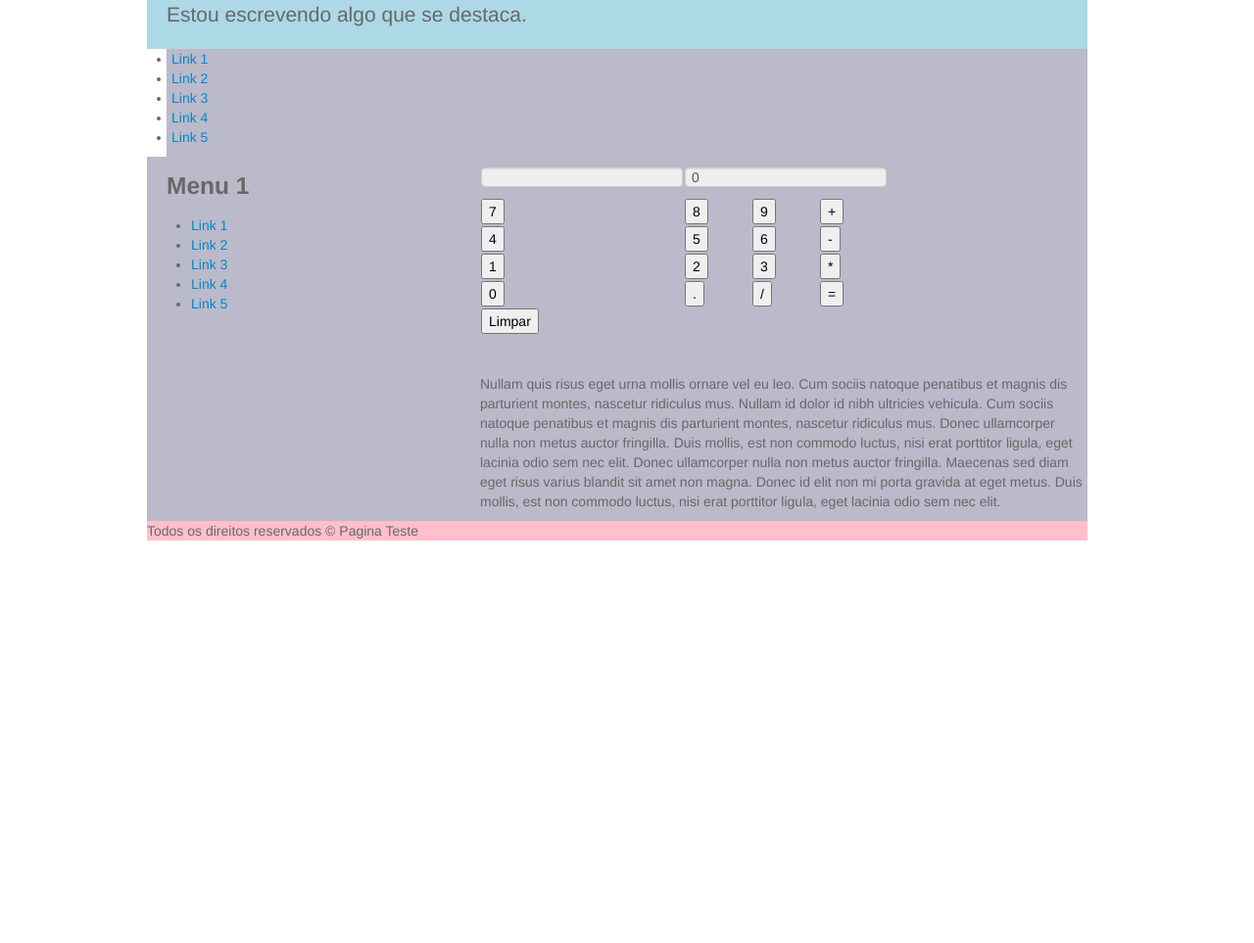
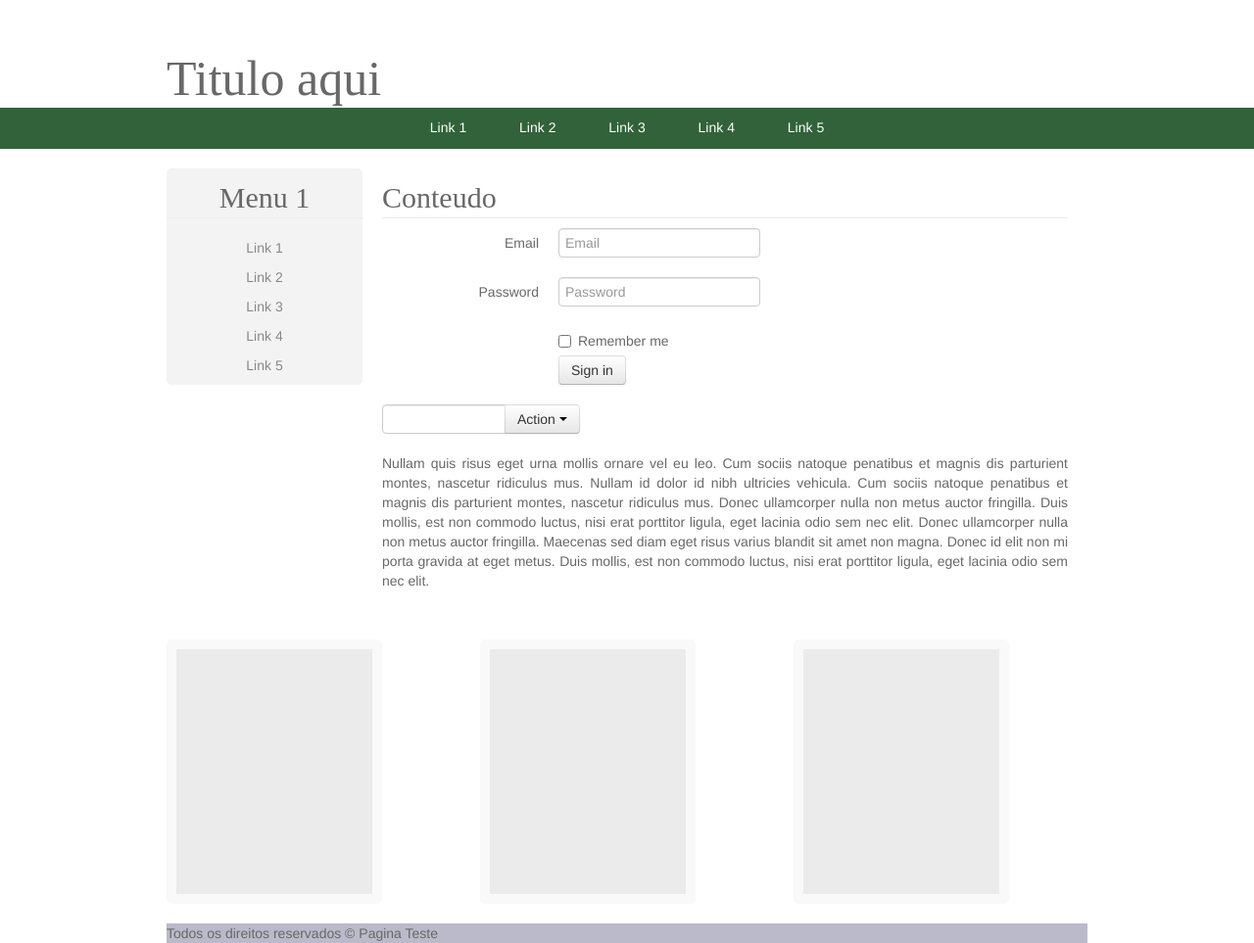
Before and after one commit to mickawaii/GridTest, a plain HTML site: page index.html in a window 1280 px wide. Shown: the whole page at 98% size. Before the commit the page ends 800 px from the top, so only its background shows below. Drawn offline with nearby package versions, Linux system fonts and the light colour scheme.

Commit message:
site quase completado

```diff
--- a/css.css
+++ b/css.css
@@ -1,236 +1,108 @@
 body
 {
   color: #686868;
-}
-
-.wrapper
-{
-  background-color: #BABACA;
+  -webkit-box-sizing: border-box;
+  -moz-box-sizing: border-box;
+  box-sizing: border-box;
 }
 
 header
 {
- background: lightblue;
+  padding: 50px 0px 0px 0px;
 }
 
 footer
 {
-  background: pink;
+  background: #BABACA;
+}
+
+p{
+  text-align: justify;
+}
+
+h1
+{
+  font-family: "Times New Roman";
+  font-size: 50px;
+  font-weight: normal;
+}
+
+h2
+{
+  font-family: "Times New Roman";
+  font-size: 30px;
+  font-weight: normal;
+  border-bottom: 1px solid #EBEBEB;
+}
+
+.checkbox
+{
+  margin-top
+}
+
+.infinito
+{
+  width: 100%;
+  padding: 0;
 }
 
 .conteudo_wrapper
 {
-  background: #BABACA;
+  padding: 20px 0 20px 0;
+  -webkit-box-sizing: border-box;
+  -moz-box-sizing: border-box;
+  box-sizing: border-box;
 }
 
-/*
-body
+.menu_horizontal
 {
-  font-family: "Helvetica";
-  color: #686868;
-  text-align: center;
-  margin: 10px;
+  background: #316239;
 }
 
-h1
+.menu_horizontal a
 {
-  font-size: 50px;
-  font-family: "Times";
-  font-weight: normal;
+  color: white;
+  margin: 0 10px 0 10px;
+  padding: 10px;
+  height: 12px;
+  display: block;
 }
 
-h1 a, a:visited
+.menu_horizontal a:hover, .menu_horizontal a:active
 {
-  color: #686868;
-}
-
-h2
-{
-  font-size: 30px;
-  font-weight: normal;
-  font-family: "Times New Roman";
-}
-
-h3
-{
-  font-size: 25px;
-  font-weight: normal;
-  font-family: "Times New Roman";
-}
-
-a
-{
+  color: #FFFF99;
   text-decoration: none;
 }
 
-#wrapper
+.menu_vertical
 {
-  width: 900px;
-  position: relative;
-  background-color: #BABACA;
-  border: 10px solid #F8F8F8;
-  margin: 0 auto;
-  padding: 0;
+  text-align: center;
+  padding-left: 0px;
+  width: 200px;
+  background: #F3F3F3;
+  border-radius: 5px;
 }
 
-#header
-{
-  height: 120px;
-  background-color: #F0F0F0;
-  font-size: 40px;
-  color: #686868;
-  padding: 10px;
-}
-
-#menuHorizontal
-{
-  width: 900px;
-  height: 30px;
-}
-
-#menuHorizontal li
-{
-  display: inline;
-}
-
-#menuHorizontal a
-{
-  color: black;
-  margin: 0 15px 0 15px;
-}
-
-#menuHorizontal a:hover, #menuHorizontal a:active
-{
-  color: #FFFF99;
-}
-
-#menuVertical
-{
-  width: 230px;
-  height: 900px;
-  float: left;
-  background-color: #383838;
-  color: #FFFF99;
-}
-
-#menuVertical ul
-{
-  list-style-type: none;
-  padding: 0;
-}
-
-#menuVertical li
-{
-  padding: 5px 0 5px 0;
-  text-indent: 0;
-}
-
-#menuVertical a, #menuVertical a:visited
+.menu_vertical a, .menu_vertical a:visited
 {
   color: #888888;
-  border-bottom: 1px solid #505050;
-  border-left: 7px solid #505050;
-  height: 25px;
-  width: 80%;
   padding-top: 10px;
-  margin-left: 17px;
   display: block;
 }
 
-#menuVertical a:hover, #menuVertical a:active
+.menu_vertical a:hover, .menu_vertical a:active
 {
   color: #F0F0F0;
   font-weight: normal;
-  border-bottom: 1px solid #FFFF99;
-  border-left: 7px solid #FFFF99;
+  text-decoration: none;
 }
 
-#conteudo
+.imagem
 {
-  width: 630px;
-  height: 800px;
-  float: right;
-  text-align: justify;
-  padding: 20px;
-  background-color: #F0F0F0;
+  border-radius: 5px;
+  border: #F9F9F9 10px solid;
+  background: #EBEBEB;
+  height: 250px;
+  width: 200px;
+  margin: 20px 0 20px 0;
 }
-
-#footer
-{
-  width: 900px;
-  height: 30px;
-  clear: both;
-  background-color: #FFFF99;
-  text-transform: uppercase;
-  letter-spacing: 5px;
-  font-size: 10px;
-  text-align: center;
-  padding: 13px 0 0 0;
-}
-
-.center
-{
-  text-align: center;
-}
-
-button
-{
-  color: #505050;
-  font-size: 15px;
-  text-align: center;
-}
-
-.botaoCalcula
-{
-  width: 40px;
-  height: 84px;
-}
-
-.but
-{
-  width: 40px;
-  height: 40px;
-}
-
-.botaoLimpa
-{
-  width: 172px;
-  height: 40px;
-}
-
-#displayNumero
-{
-  height: 25px;
-  width: 128px;
-  margin-bottom: 6px;
-  display: block;
-  font-size: 20px;
-  text-align: right;
-}
-
-#displayOperacao
-{
-  height: 25px;
-  width: 35px;
-  margin-bottom: 6px;
-  display: block;
-  font-size: 20px;
-  text-align: center;
-}
-
-#displayNumero:disabled, #displayOperacao:disabled
-{
-  border: 1px solid gray;
-}
-
-.div_maroto
-{
-  width: 100px;
-  height: 100px;
-  background: lightblue;
-  position: relative;
-  text-align: center;
-  position: relative;
-}
-
-*/
--- a/index.html
+++ b/index.html
@@ -7,16 +7,18 @@
 </head>
 
 <body>
-  <div class="container wrapper">
+  <div class="container">
     <header class="row">
       <div class="span12">
-        <p class="lead">Estou escrevendo algo que se destaca.</p>
+        <h1>Titulo aqui</h1>
       </div>
     </header>
+  </div>
 
-    <div class="row">
-      <div class="menu_horizontal">
-        <ul>
+  <div class="container-fluid infinito">
+    <div class="row-fluid">
+      <div class="span12 text-center menu_horizontal">
+        <ul class="inline">
           <li><a href="#">Link 1</a></li>
           <li><a href="#">Link 2</a></li>
           <li><a href="#">Link 3</a></li>
@@ -25,11 +27,15 @@
         </ul>
       </div>
     </div>
+  </div>
 
-    <div class="row conteudo_wrapper">
-      <div class="span4 menu_vertical">
-        <h3>Menu 1</h3>
-          <ul>
+  <div class="container wrapper">
+    <div class="row">
+      <div class="span12 conteudo_wrapper">
+        <div class="row">
+          <div class="span3 menu_vertical">
+            <h2>Menu 1</h2>
+            <ul class="unstyled">
               <li><a href="#">Link 1</a></li>
               <li><a href="#">Link 2</a></li>
               <li><a href="#">Link 3</a></li>
@@ -38,55 +44,45 @@
             </ul>
           </div>
 
-      <div class="span8 conteudo">
-        <p>
-          <form>
-            <table>
-              <tr>
-                <td>
-                  <input disabled="true" type="text" value=''>
-                </td>
+          <div class="span9 conteudo">
+            <h2>Conteudo</h2>
+            <form class="form-horizontal">
+              <div class="control-group">
+                <label class="control-label" for="inputEmail">Email</label>
+                <div class="controls">
+                  <input type="text" id="inputEmail" placeholder="Email">
+                </div>
+              </div>
 
-                <td colspan="3">
-                  <input disabled="true" type="text" value='0'>
-                </td>
-              </tr>
+              <div class="control-group">
+                <label class="control-label" for="inputPassword">Password</label>
+                <div class="controls">
+                  <input type="password" id="inputPassword" placeholder="Password">
+                </div>
+              </div>
 
-              <tr>
-                <td><button class="but botaoInsereNumero" type="button">7</button></td>
-                <td><button class="but botaoInsereNumero" type="button">8</button></td>
-                <td><button class="but botaoInsereNumero" type="button">9</button></td>
-                <td><button class="but botaoInsereOperacao" type="button">+</button></td>
-              </tr>
+              <div class="control-group">
+                <div class="controls">
+                  <label class="checkbox">
+                    <input type="checkbox"> Remember me
+                  </label>
+                  <button type="submit" class="btn">Sign in</button>
+                </div>
+              </div>
 
-              <tr>
-                <td><button class="but botaoInsereNumero" type="button">4</button></td>
-                <td><button class="but botaoInsereNumero" type="button">5</button></td>
-                <td><button class="but botaoInsereNumero" type="button">6</button></td>
-                <td><button class="but botaoInsereOperacao" type="button">-</button></td>
-              </tr>
+              <div class="input-append">
+                <input class="span2" id="appendedDropdownButton" type="text">
+                <div class="btn-group">
+                  <button class="btn dropdown-toggle" data-toggle="dropdown">
+                    Action
+                    <span class="caret"></span>
+                  </button>
+                  <ul class="dropdown-menu">
+                  </ul>
+                </div>
+              </div>
 
-              <tr>
-                <td><button class="but botaoInsereNumero" type="button">1</button></td>
-                <td><button class="but botaoInsereNumero" type="button">2</button></td>
-                <td><button class="but botaoInsereNumero" type="button">3</button></td>
-                <td><button class="but botaoInsereOperacao" type="button">*</button></td>
-              </tr>
-
-              <tr>
-                <td><button class="but botaoInsereNumero" type="button">0</button></td>
-                <td><button class="but botaoInsereNumero" type="button">.</button></td>
-                <td><button class="but botaoInsereOperacao" type="button">/</button></td>
-                <td><button class="but botaoCalcula" type="button">=</button></td>
-              </tr>
-
-              <tr>
-                <td colspan="4"><button class="botaoLimpa" type="button">Limpar</button></td>
-              </tr>
-            </table>
-            <br>
             </form>
-        </p>
             <p>
               Nullam quis risus eget urna mollis ornare vel eu leo. Cum sociis natoque penatibus et magnis dis parturient montes, nascetur ridiculus mus. Nullam id dolor id nibh ultricies vehicula.
 
@@ -96,105 +92,29 @@
             </p>
           </div>
         </div>
+      </div>
+    </div>
 
-    <footer class="row">
+    <div class="row" id="divesperta" data-coluna="4" data-linha="6">
+      <div class="span4">
+        <div class="imagem"></div>
+      </div>
+
+      <div class="span4">
+        <div class="imagem"></div>
+      </div>
+
+      <div class="span4">
+        <div class="imagem"></div>
+      </div>
+    </div>
+
+    <div class="row">
+      <footer class="span12">
         Todos os direitos reservados &#169; Pagina Teste
       </footer>
     </div>
+  </div>
 </body>
-<!-- <body>
-  <div id="wrapper">
-    <div id="header">
-      <h1><a href="index.html" alt="home">Titulo aqui</a></h1>
-    </div>
-
-    <div id="menuHorizontal">
-      <ul>
-        <li><a href="#">Link 1</a></li>
-        <li><a href="#">Link 2</a></li>
-        <li><a href="#">Link 3</a></li>
-        <li><a href="#">Link 4</a></li>
-        <li><a href="#">Link 5</a></li>
-      </ul>
-    </div>
-
-    <div id="menuVertical">
-      <h3>Menu 1</h3>
-      <ul>
-        <li><a href="#">Link 1</a></li>
-        <li><a href="#">Link 2</a></li>
-        <li><a href="#">Link 3</a></li>
-        <li><a href="#">Link 4</a></li>
-        <li><a href="#">Link 5</a></li>
-      </ul>
-    </div>
-
-    <div id="conteudo">
-      <h2 id="apagar">Conteudo aqui</h2>
-      <p>
-        Joining lines
-        I've probably wasted more hours of my life than I care to admit deleting
-      </p>
-      <p>clique em mim pra apagar</p>
-
-      <form>
-        <table>
-          <tr>
-            <td>
-              <input disabled="true" type="text" id="displayOperacao" value=''>
-            </td>
-
-            <td colspan="3">
-              <input disabled="true" type="text" id="displayNumero" value='0'>
-            </td>
-          </tr>
-
-          <tr>
-            <td><button class="but botaoInsereNumero" type="button">7</button></td>
-            <td><button class="but botaoInsereNumero" type="button">8</button></td>
-            <td><button class="but botaoInsereNumero" type="button">9</button></td>
-            <td><button class="but botaoInsereOperacao" type="button">+</button></td>
-          </tr>
-
-          <tr>
-            <td><button class="but botaoInsereNumero" type="button">4</button></td>
-            <td><button class="but botaoInsereNumero" type="button">5</button></td>
-            <td><button class="but botaoInsereNumero" type="button">6</button></td>
-            <td><button class="but botaoInsereOperacao" type="button">-</button></td>
-          </tr>
-
-          <tr>
-            <td><button class="but botaoInsereNumero" type="button">1</button></td>
-            <td><button class="but botaoInsereNumero" type="button">2</button></td>
-            <td><button class="but botaoInsereNumero" type="button">3</button></td>
-            <td><button class="but botaoInsereOperacao" type="button">*</button></td>
-          </tr>
-
-          <tr>
-            <td><button class="but botaoInsereNumero" type="button">0</button></td>
-            <td><button class="but botaoInsereNumero" type="button">.</button></td>
-            <td><button class="but botaoInsereOperacao" type="button">/</button></td>
-            <td><button class="but botaoCalcula" type="button">=</button></td>
-          </tr>
-
-          <tr>
-            <td colspan="4"><button class="botaoLimpa" type="button">Limpar</button></td>
-          </tr>
-        </table>
-        <br>
-      </form>
-
-      <div class="div_maroto js_div_maroto">Passe o mouse!</div>
-
-    </div>
-
-    <div id="footer">
-      Todos os direitos reservados &#169; Pagina Teste
-    </div>
-  </div>
-</body> -->
-
 <script src="bootstrap/js/bootstrap.js"></script>
-  <script src="js.js"></script>
-
 </html>
```
Also changed, not shown: bootstrap/css/bootstrap.css, js.js (deleted). Lines whose indentation alone changed are shown as unchanged.
